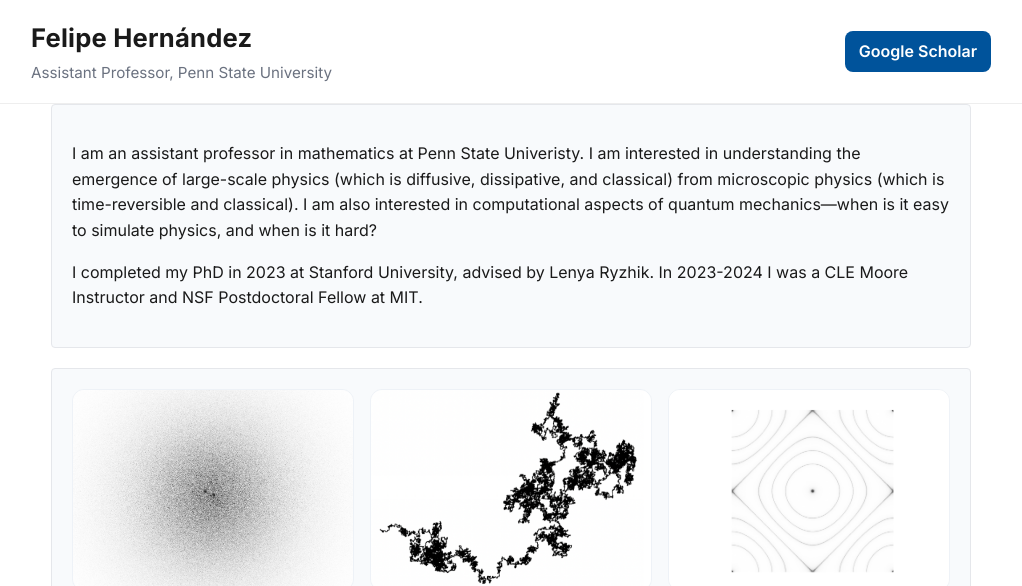
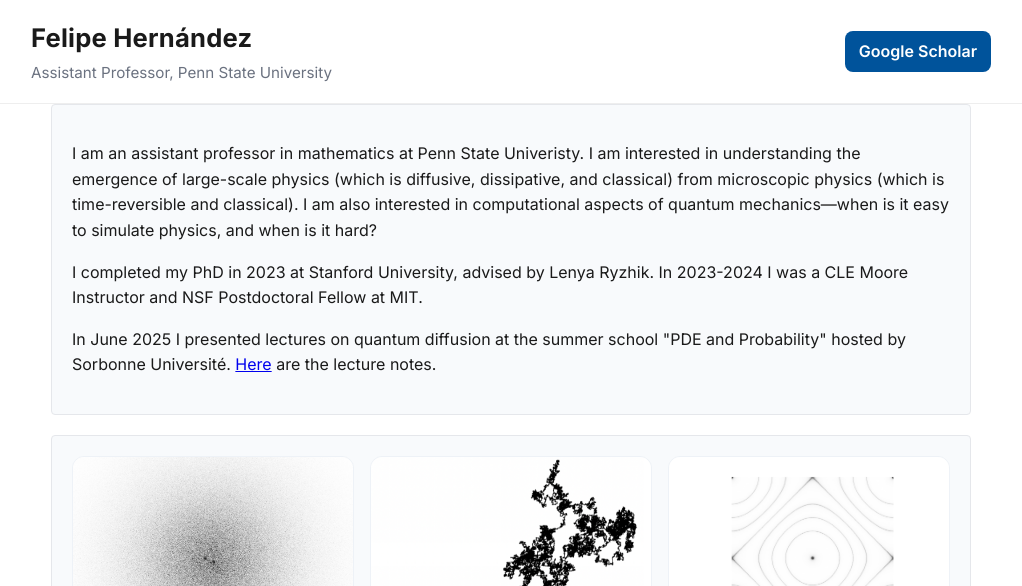
Before and after one commit to felipeh/psu-site, a plain HTML site: page index.html in a window 1280 px wide. Shown: the top 586 px of the page, without its empty margins (129-1151 px from the left). Drawn offline with nearby package versions, Linux system fonts and the light colour scheme.

Commit message:
Added summer school notes

```diff
--- a/index.html
+++ b/index.html
@@ -29,6 +29,8 @@
           I am an assistant professor in mathematics at Penn State Univeristy.  I am interested in understanding the emergence of large-scale physics (which is diffusive, dissipative, and classical) from microscopic physics (which is time-reversible and classical).  I am also interested in computational aspects of quantum mechanics&mdash;when is it easy to simulate physics, and when is it hard?
         </p>
         <p>I completed my PhD in 2023 at Stanford University, advised by Lenya Ryzhik.  In 2023-2024 I was a CLE Moore Instructor and NSF Postdoctoral Fellow at MIT.
+        </p>
+        <p>In June 2025 I presented lectures on quantum diffusion at the summer school "PDE and Probability" hosted by Sorbonne Université. <a href="assets/quantum-diffusion-notes-2025.pdf" target="_blank" rel="noopener">Here</a> are the lecture notes.
         </p>
       </section>
 
```
Also changed, not shown: 1 other file.
